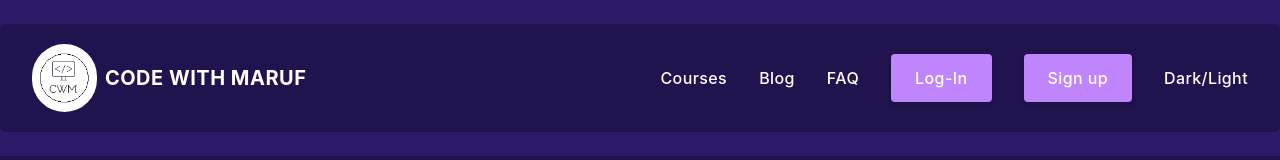
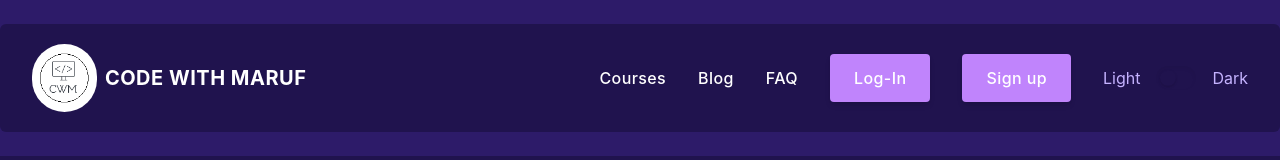
Before and after one commit to maruf9270/Code-With_Maruf-Client, a React (Create React App) app: page / in a window 1280 px wide. Shown: the top 160 px of the page. Built offline with nearby package versions, Linux system fonts and the light colour scheme; no server answers.

Commit message:
Added favicon and a toogle button

```diff
--- a/src/Shard/Navber/Navber.jsx
+++ b/src/Shard/Navber/Navber.jsx
@@ -114,14 +114,15 @@
                             }
 
                             <li>
-                                <a
-                                href="/"
-                                aria-label="dark/light"
-                                title="Dark/light"
-                                className="font-medium tracking-wide text-white transition-colors duration-200 hover:text-purple-400"
-                                >
-                                Dark/Light
-                                </a>
+                            <label for="Toggle1" className="inline-flex items-center space-x-4 cursor-pointer dark:text-gray-100">
+                                <span>Light</span>
+                                <span className="relative">
+                                    <input id="Toggle1" type="checkbox" className="hidden peer" />
+                                    <div className="w-10 h-6 rounded-full shadow-inner dark:bg-gray-400 peer-checked:dark:bg-violet-400"></div>
+                                    <div className="absolute inset-y-0 left-0 w-4 h-4 m-1 rounded-full shadow peer-checked:right-0 peer-checked:left-auto dark:bg-gray-800"></div>
+                                </span>
+                                <span>Dark</span>
+                            </label>
                             </li>
                             </ul>
                             <div className="lg:hidden">
@@ -186,7 +187,7 @@
                                             to='/courses'
                                             aria-label="Our Courses"
                                             title="Courses"
-                                            className="font-medium tracking-wide text-white transition-colors duration-200 hover:text-purple-400"
+                                            className="font-medium tracking-wide text-black transition-colors duration-200 hover:text-purple-400"
                                         >
                                             Courses
                                         </Link>
@@ -196,7 +197,7 @@
                                             to='/blog'
                                             aria-label="Our product"
                                             title="Our product"
-                                            className="font-medium tracking-wide text-white transition-colors duration-200 hover:text-purple-400"
+                                            className="font-medium tracking-wide text-black transition-colors duration-200 hover:text-purple-400"
                                         >
                                             Blog
                                         </Link>
@@ -206,7 +207,7 @@
                                           to='/faq'
                                             aria-label="Blog"
                                             title="Blog"
-                                            className="font-medium tracking-wide text-white transition-colors duration-200 hover:text-purple-400"
+                                            className="font-medium tracking-wide text-black transition-colors duration-200 hover:text-purple-400"
                                         >
                                            FAQ
                                         </Link>
@@ -223,7 +224,7 @@
 
 
                                     <Link onClick={handleSignout}
-                                    className="inline-flex items-center justify-center h-12 px-6 font-medium tracking-wide text-white transition duration-200 rounded shadow-md bg-purple-400 hover:bg-purple-700 focus:shadow-outline focus:outline-none"
+                                    className="inline-flex items-center justify-center h-12 px-6 font-medium tracking-wide text-black transition duration-200 rounded shadow-md bg-purple-400 hover:bg-purple-700 focus:shadow-outline focus:outline-none"
                                     aria-label="Sign Out"
                                     title="Sign Out">Sign Out</Link>
                                     </li>
@@ -233,7 +234,7 @@
                                     <li>
                                     <Link
                                         to="/login"
-                                        className="inline-flex items-center justify-center h-12 px-6 font-medium tracking-wide text-white transition duration-200 rounded shadow-md bg-purple-400 hover:bg-purple-700 focus:shadow-outline focus:outline-none"
+                                        className="inline-flex items-center justify-center h-12 px-6 font-medium tracking-wide text-black transition duration-200 rounded shadow-md bg-purple-400 hover:bg-purple-700 focus:shadow-outline focus:outline-none"
                                         aria-label="Log-In"
                                         title="Log-In"
                                         >
@@ -244,7 +245,7 @@
                                     <li>
                                     <Link
                                         to="/signup"
-                                        className="inline-flex items-center justify-center h-12 px-6 font-medium tracking-wide text-white transition duration-200 rounded shadow-md bg-purple-400 hover:bg-purple-700 focus:shadow-outline focus:outline-none"
+                                        className="inline-flex items-center justify-center h-12 px-6 font-medium tracking-wide text-black transition duration-200 rounded shadow-md bg-purple-400 hover:bg-purple-700 focus:shadow-outline focus:outline-none"
                                         aria-label="Sign up"
                                         title="Sign up"
                                         >
```
